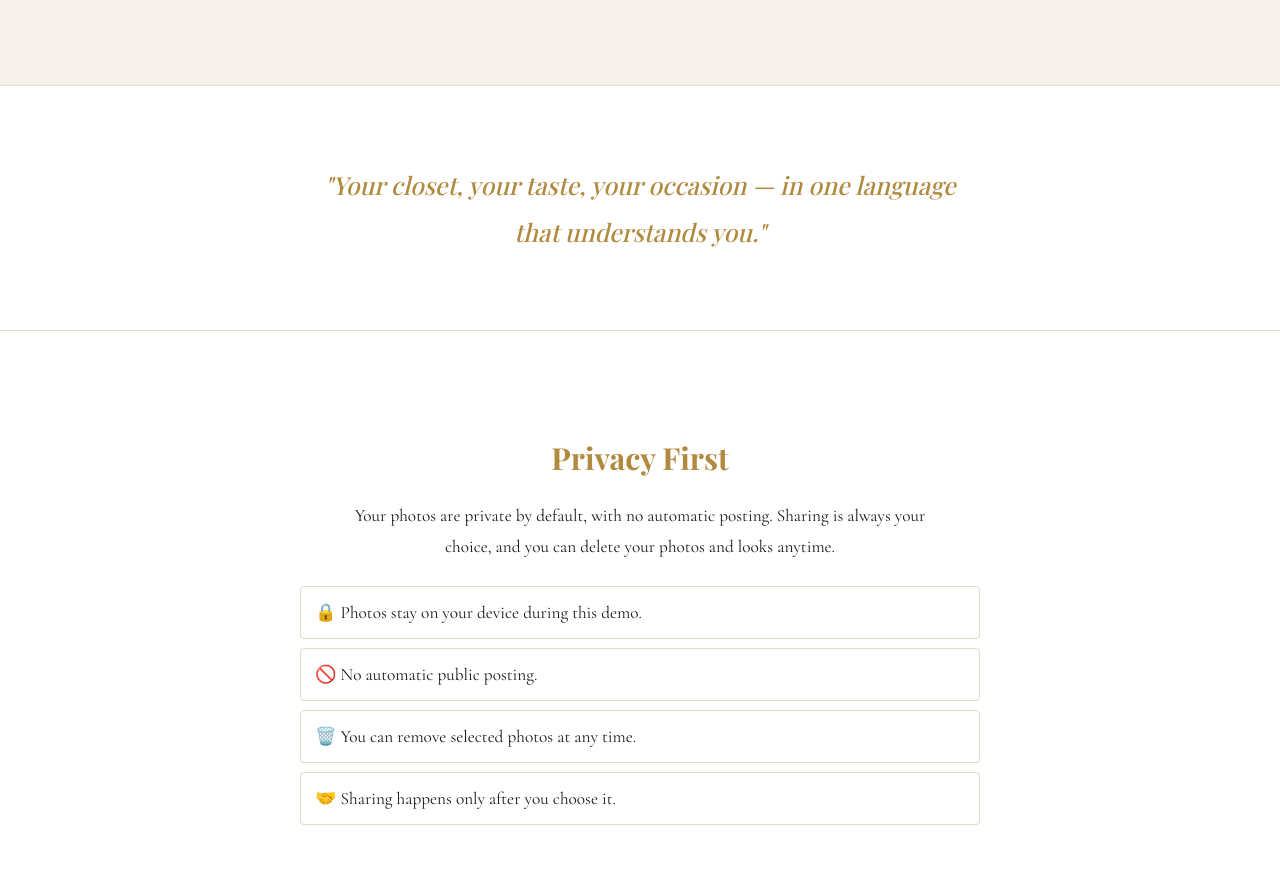
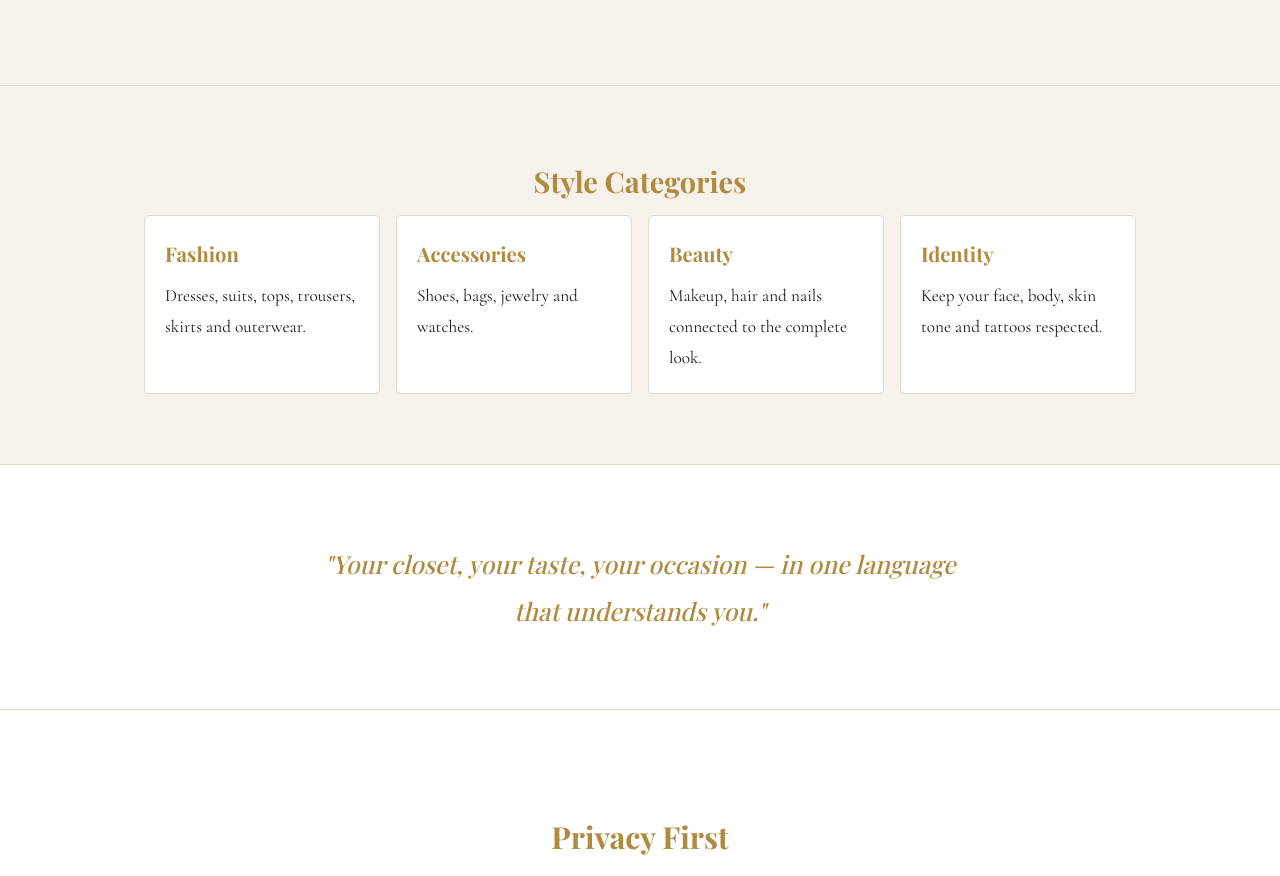
Before and after one commit to AligasSRM/ALI-.SR.M-STYLE-LOOKS, a plain HTML site: page index.html in a window 1280 px wide. Shown: the part 5398-6274 px from the top of the page. Drawn offline with nearby package versions, Linux system fonts and the light colour scheme; a web font is replaced by a local one.

Commit message:
Complete core style categories and language presentation

```diff
--- a/index.html
+++ b/index.html
@@ -798,7 +798,12 @@ footer .path{
 </div>
 
   <div id="saved-list" class="saved-list"></div>
-  </div></section><section class="quote">  <div class="wrap"><p>
+  </div></section><section class="band"><div class="wrap"><h2>Style Categories</h2><div class="feature-grid">
+<div class="feature-card"><h3>Fashion</h3><p>Dresses, suits, tops, trousers, skirts and outerwear.</p></div>
+<div class="feature-card"><h3>Accessories</h3><p>Shoes, bags, jewelry and watches.</p></div>
+<div class="feature-card"><h3>Beauty</h3><p>Makeup, hair and nails connected to the complete look.</p></div>
+<div class="feature-card"><h3>Identity</h3><p>Keep your face, body, skin tone and tattoos respected.</p></div>
+</div></div></section><section class="quote">  <div class="wrap"><p>
   "Your closet, your taste, your occasion —
   in one language that understands you."
 </p>
```
